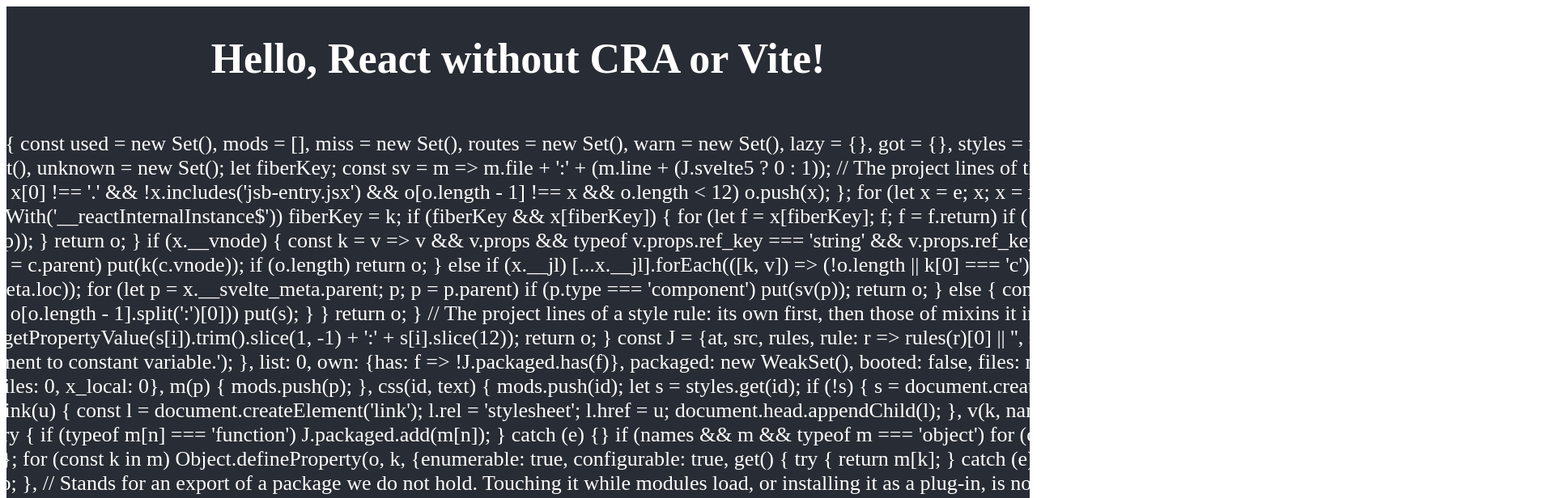
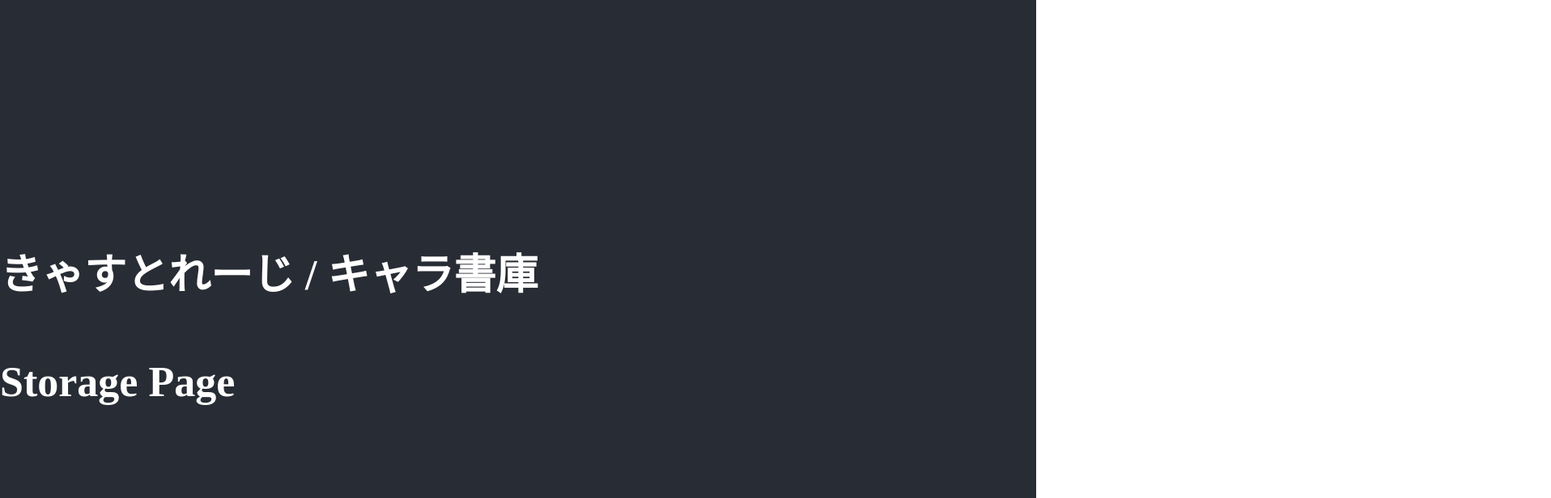
Before and after one commit to matcha-mnk/charstorage-app, a React app in the folder frontend/: page /storage in a window 1280 px wide. Shown: the top 616 px of the page at 81% size, 1916 px wide, since content can reach past the window. Built offline with nearby package versions, Linux system fonts and the light colour scheme.

Commit message:
Header, TopPage, StoragePage追加

```diff
--- a/frontend/package.json
+++ b/frontend/package.json
@@ -15,7 +15,8 @@
   "dependencies": {
     "axios": "^1.7.9",
     "react": "^19.0.0",
-    "react-dom": "^19.0.0"
+    "react-dom": "^19.0.0",
+    "react-router-dom": "^7.1.3"
   },
   "devDependencies": {
     "@babel/core": "^7.26.0",
--- a/frontend/src/App.jsx
+++ b/frontend/src/App.jsx
@@ -1,6 +1,9 @@
-import React, { useState, useEffect } from 'react';;
+import { BrowserRouter as Router, Route, Routes } from 'react-router-dom';
+import React, { useState, useEffect } from 'react';
 import axios from 'axios';
-import './App.css';
+import Header from './components/Header';
+import TopPage from './pages/TopPage';
+import StoragePage from './pages/StoragePage';
 
 
 function App() {
@@ -17,10 +20,15 @@
   }, []);
 
   return (
-    <div className='App'>
-        <h1>Hello, React without CRA or Vite!</h1>
-        <p>{message}</p>
-    </div>
+    <Router>
+      <div className='App'>
+        <Header />
+        <Routes>
+          <Route path='/' element={<TopPage />} />
+          <Route path='/storage' element={<StoragePage />} />
+        </Routes>
+      </div>
+    </Router>
   );
 }
 
--- /dev/null
+++ b/frontend/src/components/Header.jsx
@@ -0,0 +1,11 @@
+import React from "react";
+
+const Header = () => {
+  return (
+    <header>
+      <h1>きゃすとれーじ / キャラ書庫</h1>
+    </header>
+  );
+};
+
+export default Header;
--- a/frontend/src/index.js
+++ b/frontend/src/index.js
@@ -1,6 +1,9 @@
 import React from 'react';
+import { createRoot } from 'react-dom/client';
 import App from './App';
-import { createRoot } from 'react-dom/client';
+import './styles/App.css';
+import './styles/Header.css';
+import './styles/TopPage.css';
 
 const root = createRoot(document.getElementById('root'));
 root.render(<App />);
--- /dev/null
+++ b/frontend/src/pages/StoragePage.jsx
@@ -0,0 +1,11 @@
+import React from "react";
+
+const StoragePage = () => {
+  return(
+    <div>
+      <h1>Storage Page</h1>
+    </div>
+  );
+};
+
+export default StoragePage;
--- /dev/null
+++ b/frontend/src/pages/TopPage.jsx
@@ -0,0 +1,11 @@
+import React from "react";
+
+const TopPage = () => {
+  return(
+    <div>
+      <h1>Top Page</h1>
+    </div>
+  );
+};
+
+export default TopPage;
--- a/frontend/src/App.css
+++ b/frontend/src/styles/App.css
@@ -1,9 +1,14 @@
+html, body{
+  margin: 0;
+  padding: 0;
+}
+
 .App {
   background-color: #282c34;
   min-height: 100vh;
   display: flex;
   flex-direction: column;
-  align-items: center;
+  align-items: left;
   justify-content: center;
   font-size: calc(10px + 2vmin);
   color: white;
```
Also changed, not shown: frontend/src/styles/Header.css (added), frontend/src/styles/TopPage.css (added), 1 other file (tests, documents, lock files or other folders).
